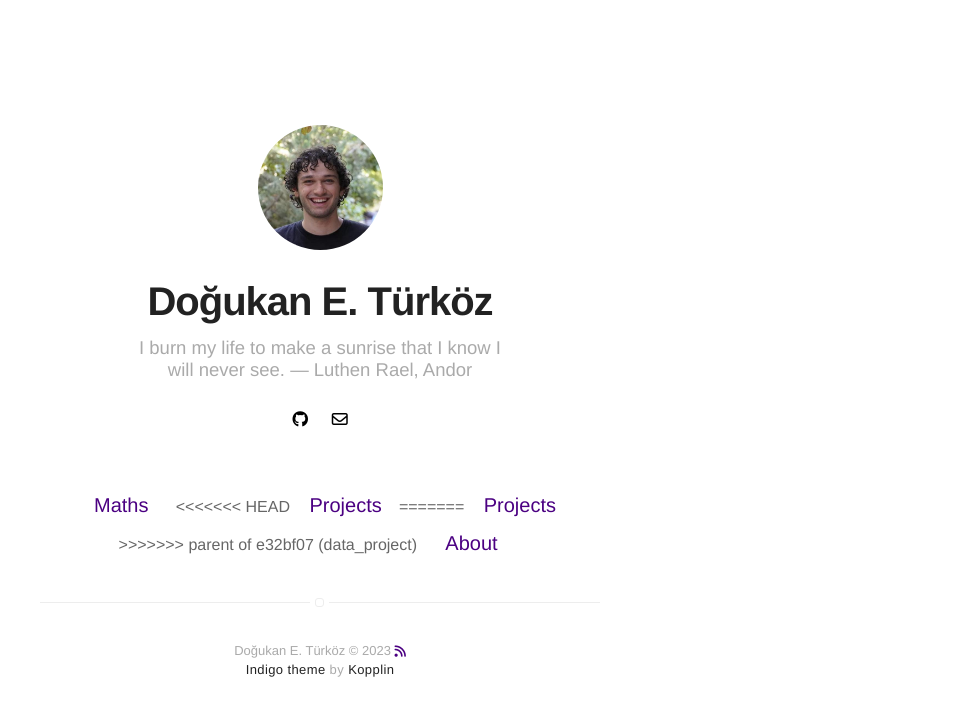
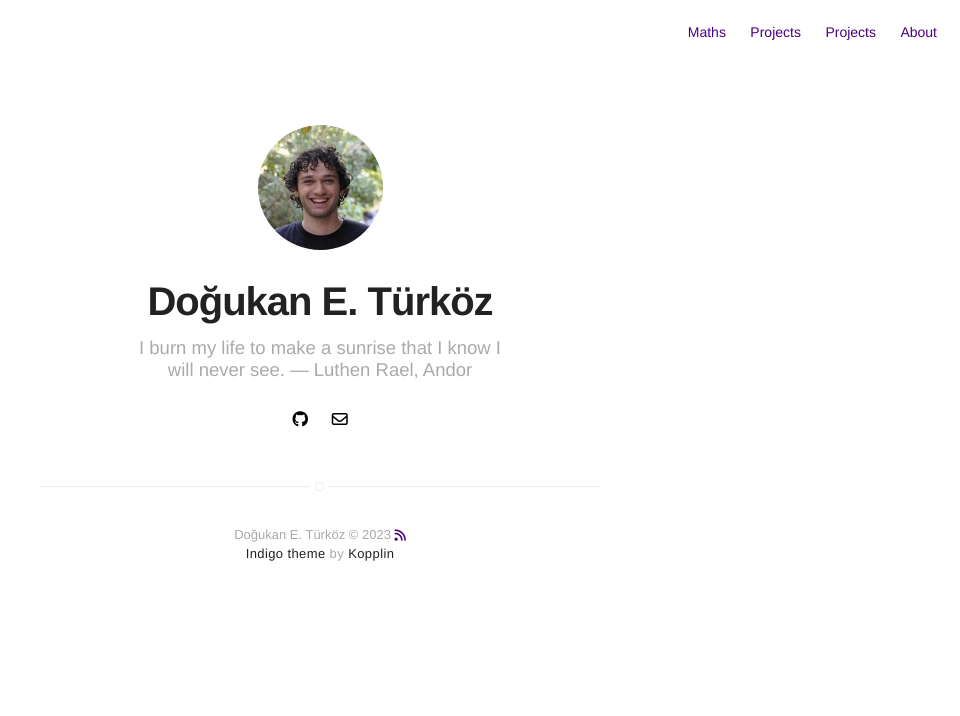
Before and after one commit to dodoturkoz/dodoturkoz.github.io, a Jekyll site: the page built from index.html, in a window 1280 px wide. Shown: the top 716 px of the page, without its empty margins (320-1280 px from the left). Built offline with Jekyll 4.4.1, drawn with Linux system fonts in a browser that asks for light colours; nearby versions of some CDN libraries.

Commit message:
remove_title_separator

```diff
--- a/_includes/nav.html
+++ b/_includes/nav.html
@@ -1,4 +1,4 @@
-<nav class="{% if page.title == "Home" %}nav-home{% else %}nav{% endif %}">
+<nav class="{% if page.title == " Home" %}nav-home{% else %}nav{% endif %}">
     <ul class="list">
         {% if page.title != "Home" %}
         <li class="item">
@@ -15,19 +15,18 @@
         {% endif %}
 
         {% if site.projects == true %}
-<<<<<<< HEAD
+
         {% if page.title != "Projects" %}
         <li class="item">
             <a class="link" href="{{ site.url }}/projects">Projects</a>
         </li>
         {% endif %}
-=======
+
         {% if page.title != "Projects" %}
         <li class="item">
             <a class="link" href="{{ site.url }}/projects">Projects</a>
         </li>
         {% endif %}
->>>>>>> parent of e32bf07 (data_project)
         {% endif %}
 
         {% if site.about == true %}
@@ -40,7 +39,8 @@
 
         {% if site.resume == true %}
         <li class="item">
-                <a class="link" href="{% if site.resume-external %}{{ site.resume-url }}{% else %}{{ site.url }}/{{ site.resume-url }}{% endif %}">Résumé</a>
+            <a class="link"
+                href="{% if site.resume-external %}{{ site.resume-url }}{% else %}{{ site.url }}/{{ site.resume-url }}{% endif %}">Résumé</a>
         </li>
         {% endif %}
     </ul>
```
Lines whose indentation alone changed are shown as unchanged.
